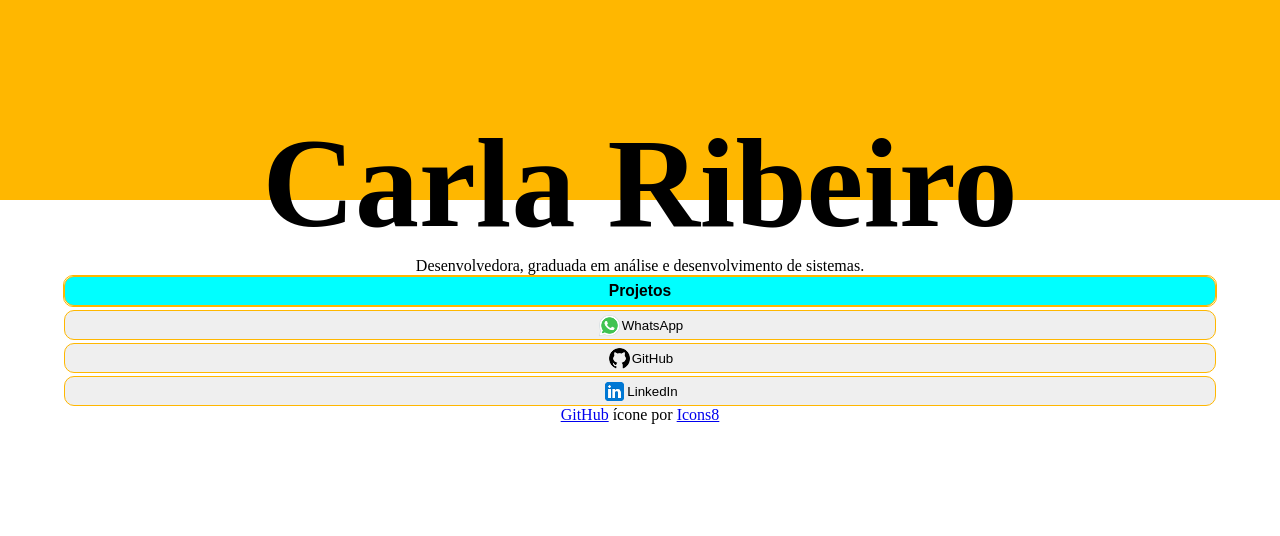
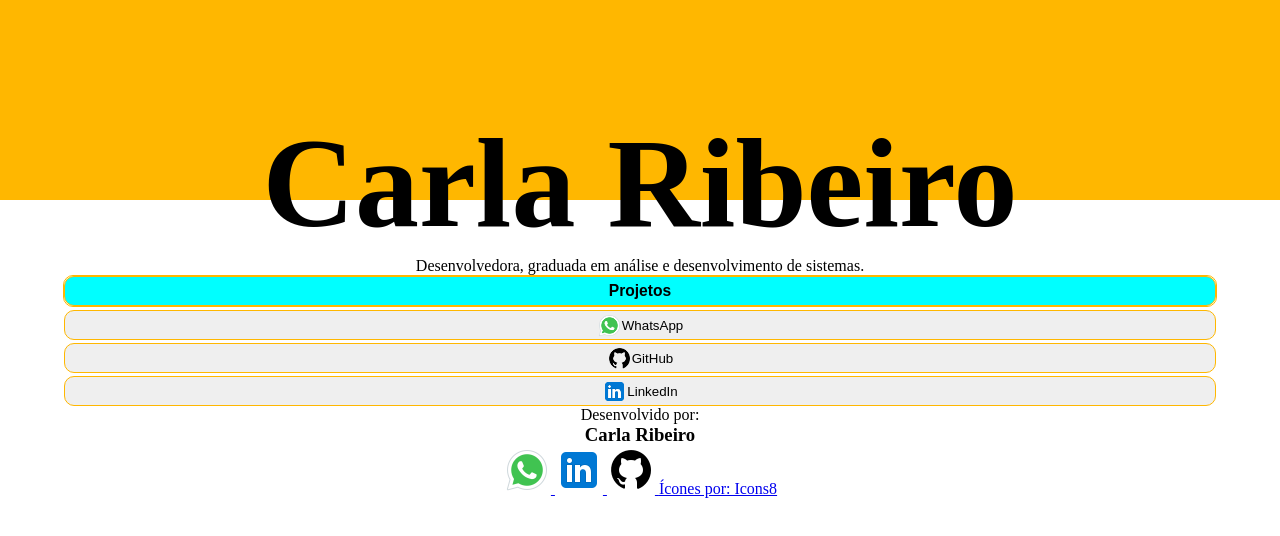
Before and after one commit to CarlaGRibeiro/Portifolio, a plain HTML site: page index.html in a window 1280 px wide. Drawn offline with Linux system fonts and the light colour scheme.

Commit message:
refactor:footer

```diff
--- a/index.html
+++ b/index.html
@@ -1,50 +1,76 @@
 <!DOCTYPE html>
 <html lang="pt-br">
-
   <head>
-    <meta charset="UTF-8">
-    <meta name="viewport" content="width=device-width, initial-scale=1.0">
-    <title>Carla Ribeiro</title>
-    <link rel="stylesheet" href="./style/index.css">
-    <link href="https://fonts.googleapis.com/icon?family=Material+Icons" rel="stylesheet">
+    <meta charset="UTF-8" />
+    <meta name="viewport" content="width=device-width, initial-scale=1.0" />
+    <title>Carla Ribeiro - Portifólio</title>
+    <link rel="stylesheet" href="./style/index.css" />
+    <link
+      href="https://fonts.googleapis.com/icon?family=Material+Icons"
+      rel="stylesheet"
+    />
   </head>
 
   <body>
-
     <header>
-        <div class="perfil">
-        </div>
+      <div class="perfil"></div>
       <section class="presentation">
         <h1>Carla Ribeiro</h1>
-            <p>Desenvolvedora, graduada em análise e desenvolvimento de sistemas. </p>
+        <p>
+          Desenvolvedora, graduada em análise e desenvolvimento de sistemas.
+        </p>
       </section>
     </header>
     <main>
       <section id="container-projects">
-
         <button id="mostrar">
           <h3>Projetos</h3>
         </button>
-            <div id="projectsList" class="projectsOff">
-            </div>
+        <div id="projectsList" class="projectsOff"></div>
       </section>
       <section id="container-links">
         <a class="links" href="" target="_blanc">
-                <button id="btn-whats"><img src="img/icons/icons-whatsapp-48.png" alt="">WhatsApp</button>
+          <button id="btn-whats">
+            <img src="img/icons/icons-whatsapp-48.png" alt="" />WhatsApp
+          </button>
         </a>
-            <a class="links" href="https://github.com/CarlaGRibeiro" target="_blanc"><button><img
-                        src="img/icons/icons-github-48.png" alt="">GitHub</button> </a>
-            <a class="links" href="https://www.linkedin.com/in/carla-ribeiro-ads-dev/" target="_blanc"><button><img
-                        src="img/icons/icons8-linkedin-48.png" alt="">LinkedIn</button></a>
+        <a class="links" href="https://github.com/CarlaGRibeiro" target="_blanc"
+          ><button>
+            <img src="img/icons/icons-github-48.png" alt="" />GitHub
+          </button>
+        </a>
+        <a
+          class="links"
+          href="https://www.linkedin.com/in/carla-ribeiro-ads-dev/"
+          target="_blanc"
+          ><button>
+            <img src="img/icons/icons8-linkedin-48.png" alt="" />LinkedIn
+          </button></a
+        >
       </section>
     </main>
 
     <footer>
-        <a target="_blank" href="https://icons8.com/icon/12599/github">GitHub</a> ícone por <a target="_blank"
-            href="https://icons8.com">Icons8</a>
+      <div class="info">
+        <p>Desenvolvido por:</p>
+        <h3>Carla Ribeiro</h3>
+      </div>
+      <div class="credits">
+        <a href="https://icons8.com/icon/ZeQPTbzIF4jw/whatsapp" target="_blank">
+          <img
+            src="./img/icons/icons-whatsapp-48.png"
+            alt="ícone do WhatsApp"
+          />
+          <img
+            src="./img/icons/icons8-linkedin-48.png"
+            alt="ícone do LinkedIn"
+          />
+          <img src="./img/icons/icons-github-48.png" alt="ícone do GitHub" />
+        </a>
+        <a target="_blank" href="https://icons8.com">Ícones por:  Icons8</a>
+      </div>
     </footer>
     <script src="js/actionIndex.js"></script>
     <script src="js/data.js"></script>
   </body>
-
 </html>
```
Lines whose indentation alone changed are shown as unchanged.
